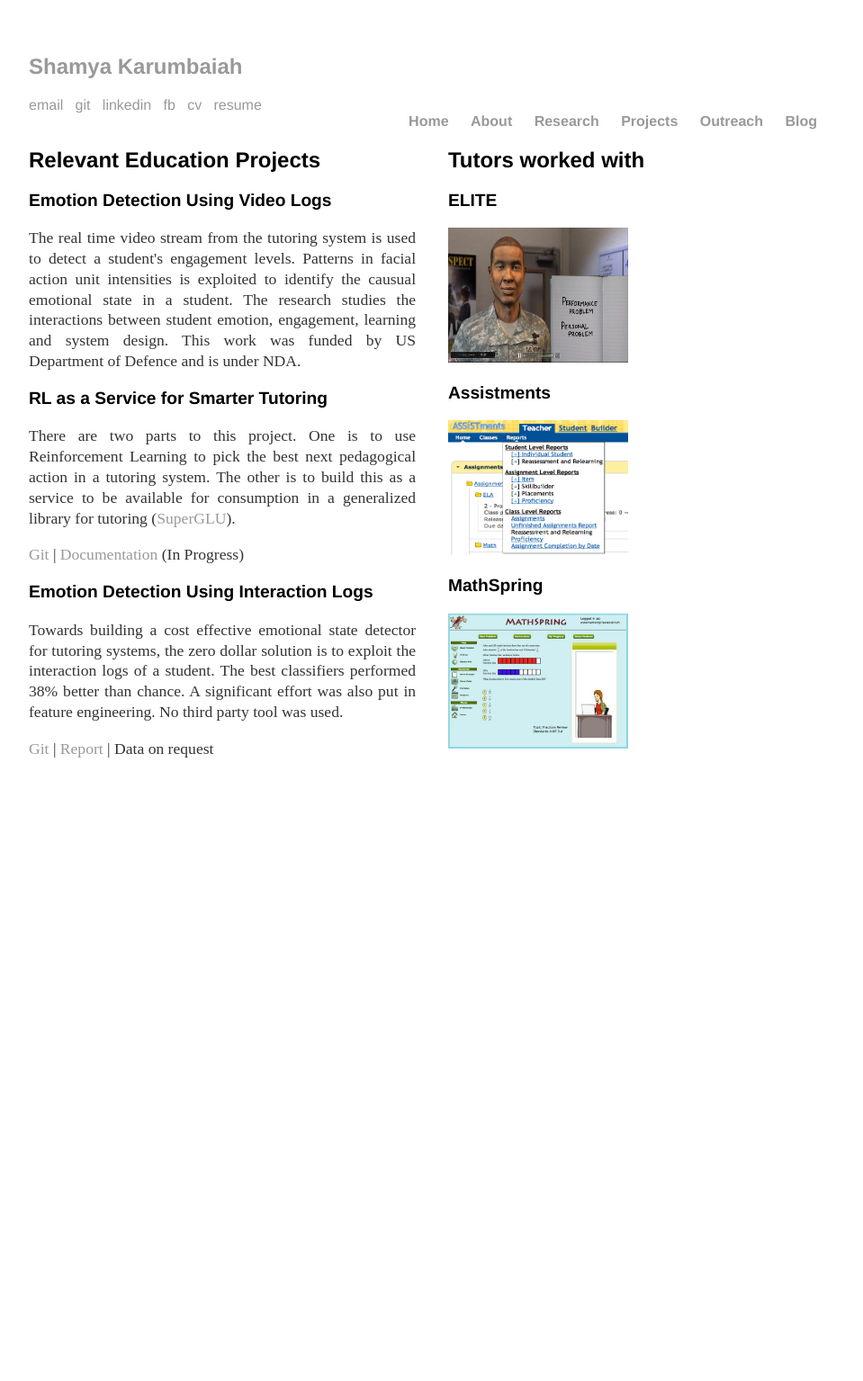
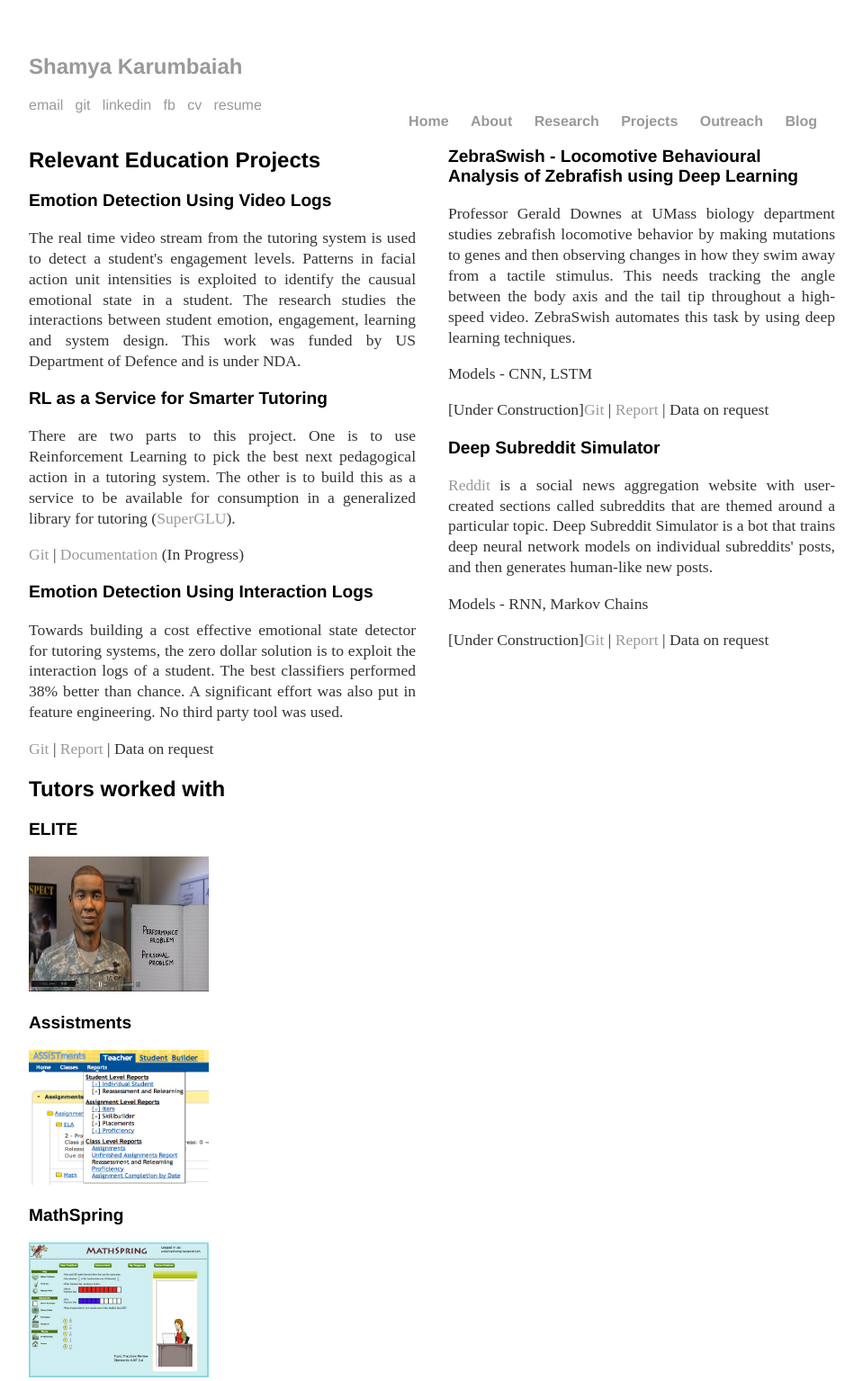
Before and after one commit to Shamya/shamyatest.github.io, a Jekyll site: the page built from projects/index.html, in a window 1280 px wide. Shown: the whole page at 90% size, without its empty margins (160-1119 px from the left). Built offline with Jekyll 4.4.1, drawn with Linux system fonts in a browser that asks for light colours; before the commit the page ends 900 px from its top, so only the background shows below that.

Commit message:
ML projects

```diff
--- a/projects/index.html
+++ b/projects/index.html
@@ -13,9 +13,7 @@ title: My Projects
   <h3><a class="link" href="https://github.com/Shamya/EmotionDetectionInteractionLogs">Emotion Detection Using Interaction Logs</a></h3>
   <p>Towards building a cost effective emotional state detector for tutoring systems, the zero dollar solution is to exploit the interaction logs of a student. The best classifiers performed 38% better than chance. A significant effort was also put in feature engineering. No third party tool was used. </p>
   <p><a href="https://github.com/Shamya/EmotionDetectionInteractionLogs">Git</a> | <a href="https://drive.google.com/file/d/0Bz8URmIw_ZdjbldYdFVqWTdaOFE/view?usp=sharing">Report</a> | Data on request</p>
-</div>
 
-<div class = "section2" >
   <h2>Tutors worked with</h2>
   <h3><a class = "link" href="http://ict.usc.edu/prototypes/elite/">ELITE</a></h3>
   <a href="https://youtu.be/lCDt6h6bx2c"> <img src="/images/elite.png" height=150px width=200px></img></a>
@@ -23,5 +21,20 @@ title: My Projects
   <a href ="https://www.assistments.org/"><img src="/images/assistments.png" height=150px width=200px></img></a>
   <h3><a class = "link" href ="http://mathspring.org/">MathSpring</a> </h3>
   <a href="http://mathspring.org/"><img src="/images/mathspring.jpg" height=150px width=200px></img></a>
+  </div>
+
+  <div class = "section2" >
+    <h3><a class="link" href="https://github.com/Shamya/ZebraSwish">ZebraSwish - Locomotive Behavioural Analysis of Zebrafish using Deep Learning </a></h3>
+  <p>Professor Gerald Downes at UMass biology department studies zebrafish locomotive behavior by making mutations to genes and then observing changes in how they swim away from a tactile stimulus. This needs tracking the angle between the body axis and the tail tip throughout a high-speed video. ZebraSwish automates this task by using deep learning techniques. </p>
+    <p> Models - CNN, LSTM</p>
+  <p>[Under Construction]<a href="https://github.com/Shamya/ZebraSwish">Git</a> | <a href="https://docs.google.com/document/d/1_8eY0IYuZRstElXBg_69cWIHysLem6R0aeYMclAdRiU/edit?usp=sharing">Report</a> | Data on request</p>
+
+     <h3><a class="link" href="https://github.com/Shamya/DeepSubredditSimulator">Deep Subreddit Simulator</a></h3>
+  <p><a href = "https://www.reddit.com">Reddit</a> is a social news aggregation website with user-created sections called subreddits that are themed around a particular topic. Deep Subreddit Simulator is a bot that trains deep neural network models on individual subreddits' posts, and then generates human-like new posts.  </p>
+    <p> Models - RNN, Markov Chains</p>
+  <p>[Under Construction]<a href="https://github.com/Shamya/DeepSubredditSimulator">Git</a> | <a href="https://docs.google.com/document/d/1_ylFCM0amUhWhvmAqg8kwiyILiN9kLAZJ0FyVSC8SHc/edit?usp=sharing">Report</a> | Data on request</p>
+
+  </div>
+
 </div>
 </div>
```
